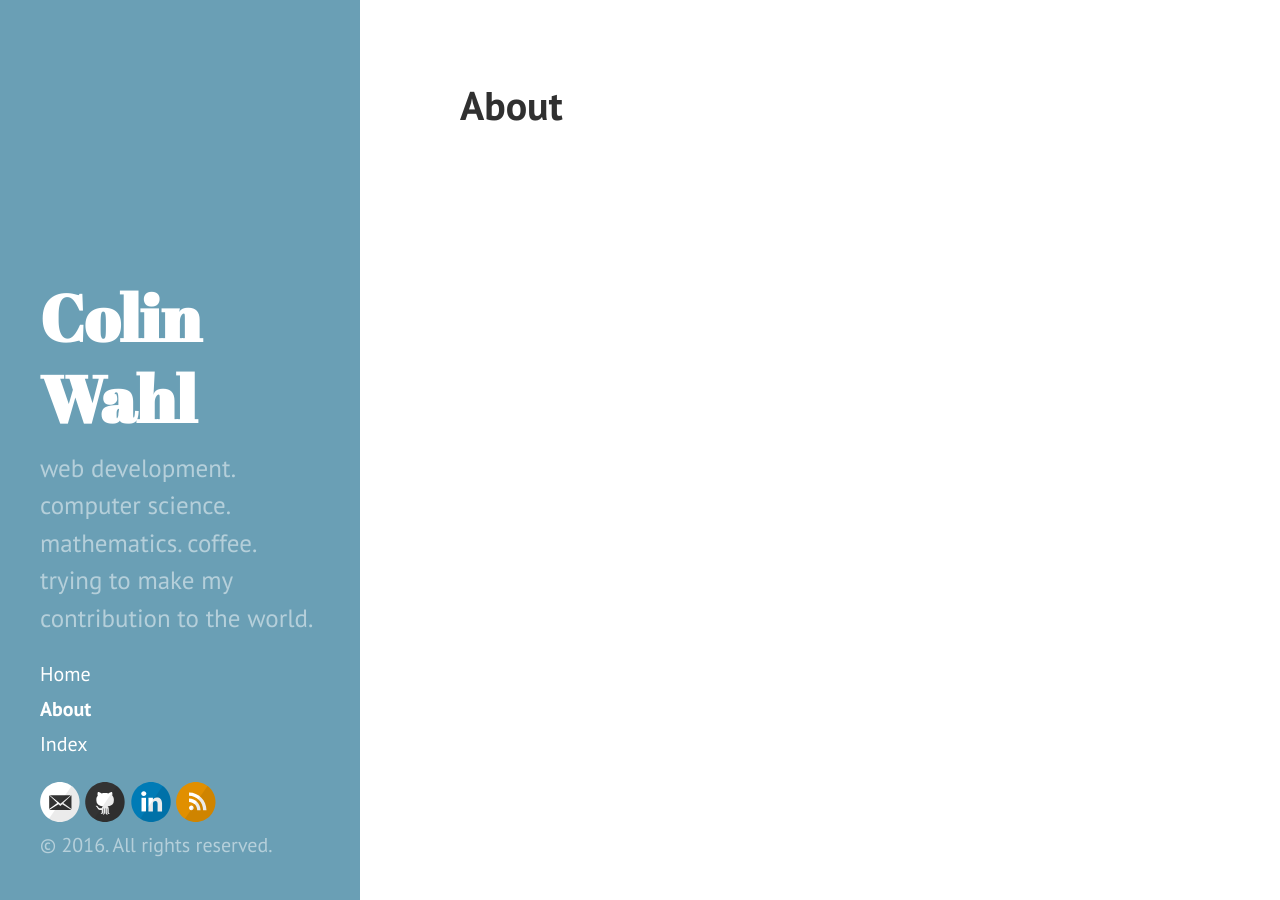
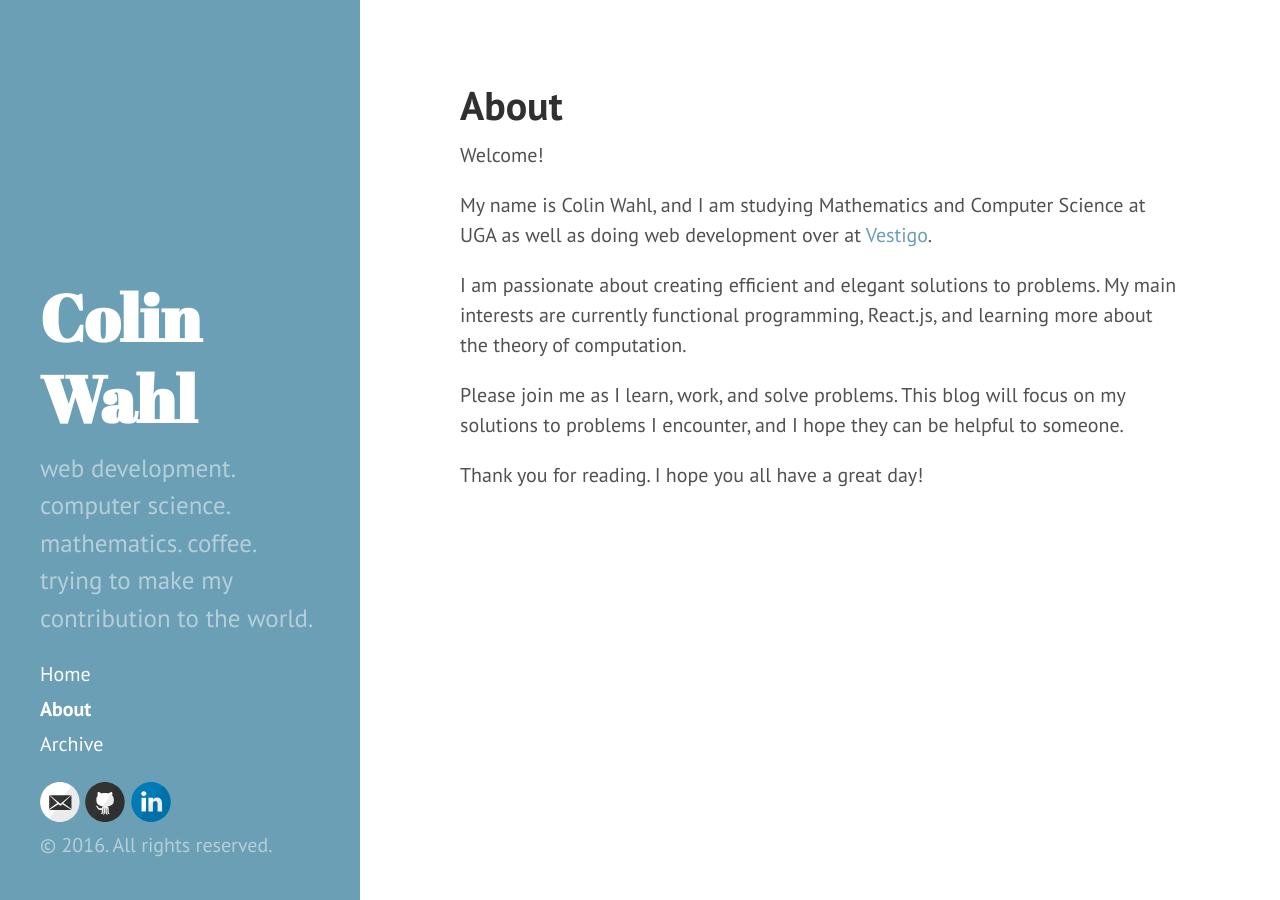
Before and after one commit to colinwahl/colinwahl.github.io, a Jekyll site: the page built from about.md, in a window 1280 px wide. Built offline with Jekyll 4.4.1, drawn with Linux system fonts in a browser that asks for light colours; Markdown is read by kramdown in place of the engine named in the settings.

Commit message:
updated about page

```diff
--- a/_config.yml
+++ b/_config.yml
@@ -22,7 +22,7 @@ footer-links:
   instagram:
   linkedin: wahlcolin
   pinterest:
-  rss: hello # just type anything here for a working RSS icon
+  rss: # just type anything here for a working RSS icon
   twitter:
   stackoverflow: # your stackoverflow profile, e.g. "users/50476/bart-kiers"
   youtube: # channel/<your_long_string> or user/<user-name>
--- a/_includes/svg-icons.html
+++ b/_includes/svg-icons.html
@@ -6,7 +6,7 @@
 {% if site.footer-links.instagram %}<a href="https://instagram.com/{{ site.footer-links.instagram }}"><i class="svg-icon instagram"></i></a>{% endif %}
 {% if site.footer-links.linkedin %}<a href="https://www.linkedin.com/in/{{ site.footer-links.linkedin }}"><i class="svg-icon linkedin"></i></a>{% endif %}
 {% if site.footer-links.pinterest %}<a href="https://www.pinterest.com/{{ site.footer-links.pinterest }}"><i class="svg-icon pinterest"></i></a>{% endif %}
-{% if site.footer-links.rss %}<a href="{{ site.baseurl }}/feed.xml"><i class="svg-icon rss"></i></a>{% endif %}
+{% if site.footer-links.rss %}<a href="{{ site.baseurl }}atom.xml"><i class="svg-icon rss"></i></a>{% endif %}
 {% if site.footer-links.twitter %}<a href="https://www.twitter.com/{{ site.footer-links.twitter }}"><i class="svg-icon twitter"></i></a>{% endif %}
 {% if site.footer-links.stackoverflow %}<a href="http://stackoverflow.com/{{ site.footer-links.stackoverflow }}"><i class="svg-icon stackoverflow"></i></a>{% endif %}
 {% if site.footer-links.youtube %}<a href="https://youtube.com/{{ site.footer-links.youtube }}"><i class="svg-icon youtube"></i></a>{% endif %}
--- a/about.md
+++ b/about.md
@@ -2,3 +2,12 @@
 layout: page
 title: About
 ---
+Welcome!
+
+My name is Colin Wahl, and I am studying Mathematics and Computer Science at UGA as well as doing web development over at [Vestigo](https://vestigo.co/).
+
+I am passionate about creating efficient and elegant solutions to problems.  My main interests are currently functional programming, React.js, and learning more about the theory of computation.
+
+Please join me as I learn, work, and solve problems.  This blog will focus on my solutions to problems I encounter, and I hope they can be helpful to someone.
+
+Thank you for reading.  I hope you all have a great day!
--- a/posts.html
+++ b/posts.html
@@ -1,6 +1,6 @@
 ---
 layout: page
-title: Index
+title: Archive
 ---
 {% for post in site.posts %}
   {% assign currentdate = post.date | date: "%Y" %}
```
